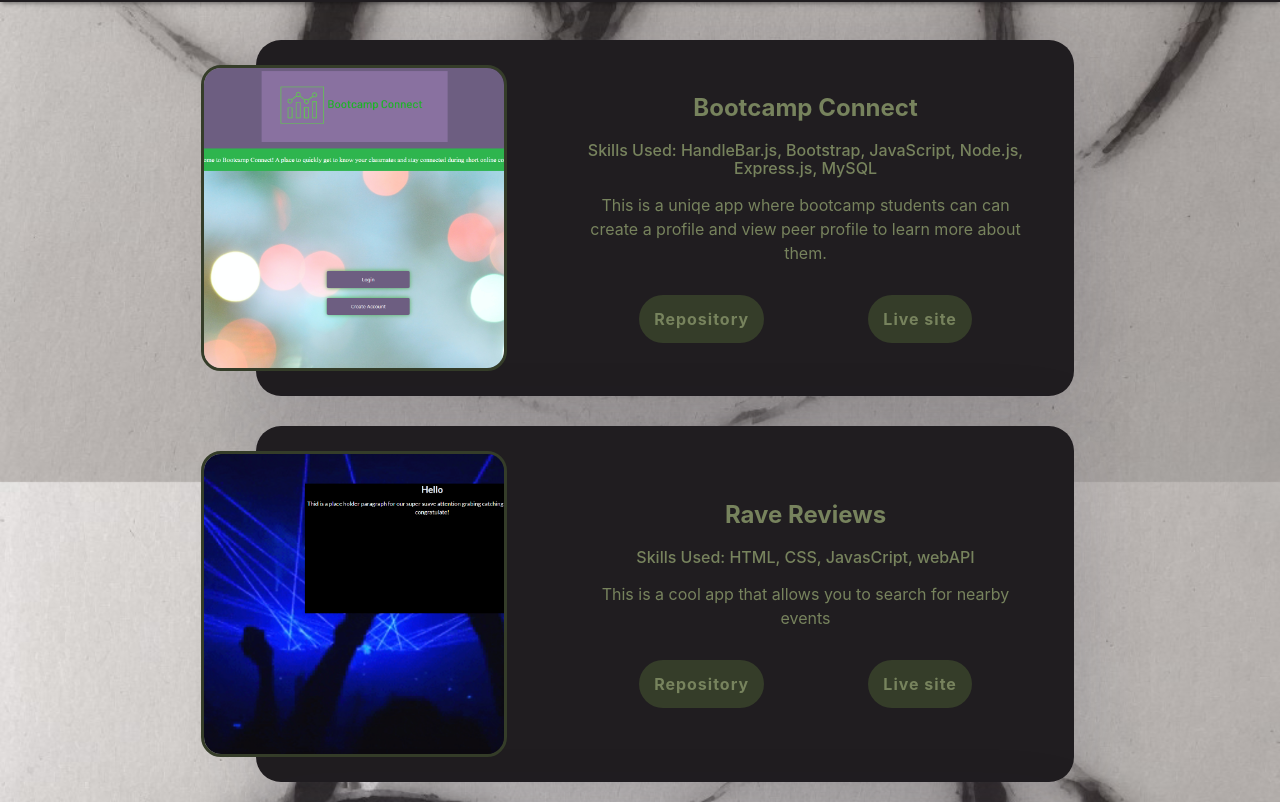
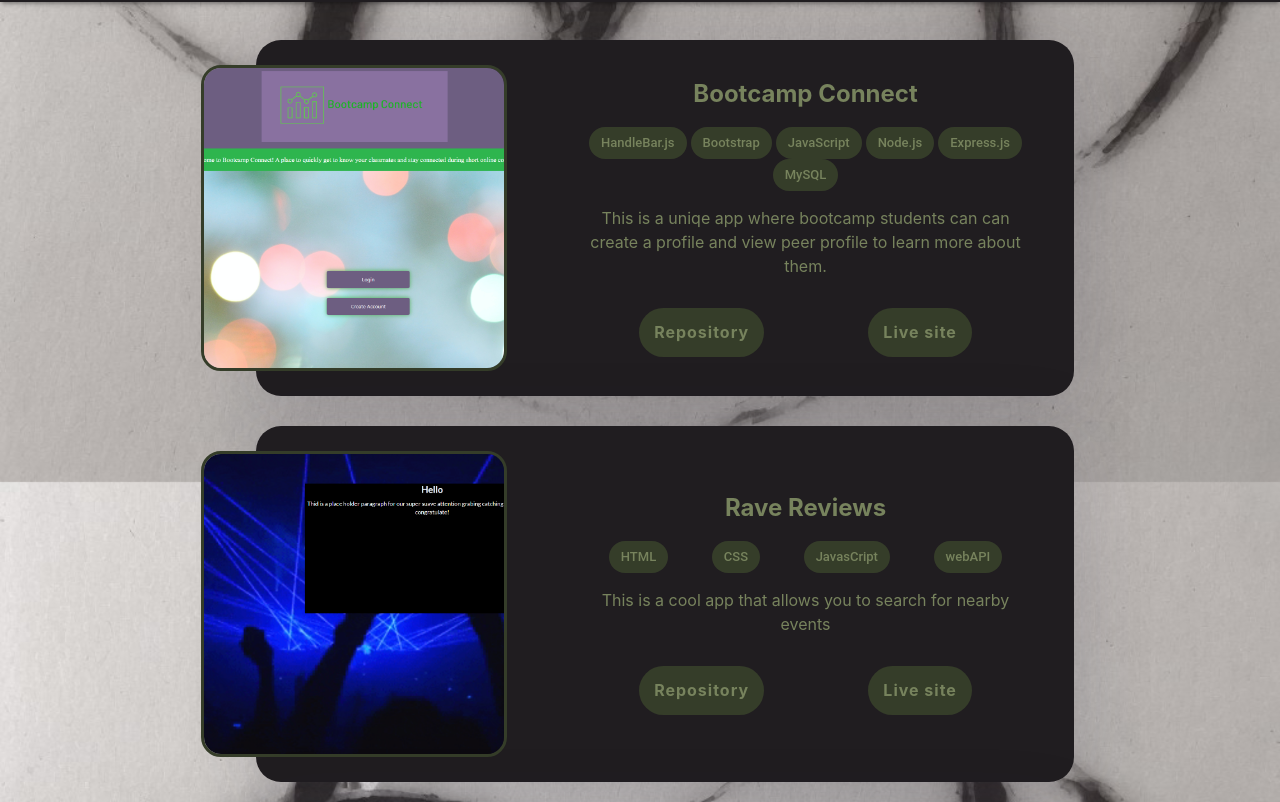
Before and after one commit to MoxUFO/Port_Solidus, a React (Create React App) app: page / in a window 1280 px wide. Shown: the part 798-1600 px from the top of the page. Built offline with nearby package versions, Linux system fonts and the light colour scheme.

Commit message:
added chips to project card for better tool display

```diff
--- a/src/assest/css/Projects.css
+++ b/src/assest/css/Projects.css
@@ -42,8 +42,13 @@
 .blog-slider__code {
     color: #77835D;
     margin-bottom: 15px;
-    display: block;
+    display: flex;
+    flex-wrap: wrap;
+    justify-content: space-around;
     font-weight: 500;
+}
+.chip{
+    background-color: #353D29;
 }
 
 .blog-slider__title {
--- a/src/componenets/ProjectContainer.js
+++ b/src/componenets/ProjectContainer.js
@@ -13,14 +13,14 @@ export default function ProjectContainer() {
       title: "Bootcamp Connect",
       description: "This is a uniqe app where bootcamp students can can create a profile and view peer profile to learn more about them.",
       live: "https://bootcamp-connect-5.herokuapp.com/",
-      tools:"HandleBar.js, Bootstrap, JavaScript, Node.js, Express.js, MySQL",
+      tools:["HandleBar.js", "Bootstrap", "JavaScript", "Node.js", "Express.js", "MySQL"],
       repo: "https://github.com/Trengland/Bootcamp-Connect",
       img: BcCon
     },
     {
       title: "Rave Reviews",
       description: "This is a cool app that allows you to search for nearby events",
-      tools:"HTML, CSS, JavasCript, webAPI ",
+      tools:["HTML", "CSS", "JavasCript", "webAPI "],
       live: "https://moxufo.github.io/Rave-Reviews/",
       repo: "https://github.com/MoxUFO/Rave-Reviews",
       img: Rave
@@ -28,7 +28,7 @@ export default function ProjectContainer() {
     {
       title: "Yo what's the wheather like",
       description: "A beautiful app that Shows the current and 5 day forcast for any city in U.S. .",
-      tools:"HTML, Bootstrap, CSS,JavaScript, OpenWetherAPI",
+      tools:["HTML", "Bootstrap", "CSS","JavaScript", "OpenWetherAPI"],
       live: "https://moxufo.github.io/yo-whats--the-weather-like/",
       repo: "https://github.com/MoxUFO/yo-whats--the-weather-like",
       img: Wether
@@ -39,7 +39,7 @@ export default function ProjectContainer() {
 
   return (
     <div className='projects'>
-      <h1 className='title' id='Projects'>Projects</h1>
+      <h1 className='title' id='Projects'>PROJECTS</h1>
       <div className='project-cards'>
       <Projects projects={projectArr} />
       </div>
--- a/src/componenets/Projects.js
+++ b/src/componenets/Projects.js
@@ -1,4 +1,5 @@
 import React from "react";
+import Chip from '@mui/material/Chip';
 import "../assest/css/Projects.css";
 
 export default function Projects({ projects }) {
@@ -14,7 +15,9 @@ export default function Projects({ projects }) {
             <div className="blog-slider__content">
               <div className="blog-slider__title">{project.title}</div>
               <span className="blog-slider__code">
-                Skills Used: {project.tools}
+               {project.tools.map((tool,index)=>(
+                  <Chip style={{backgroundColor:'#353D29',color: '#77835D'}} key={index} label={tool}  />
+                ))}
               </span>
               <div className="blog-slider__text">{project.description}</div>
               <div className="blog-slider__button-container" >
```
